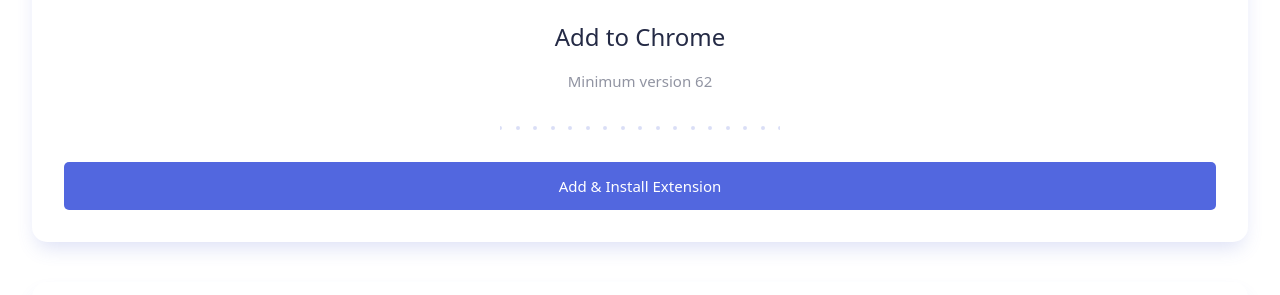
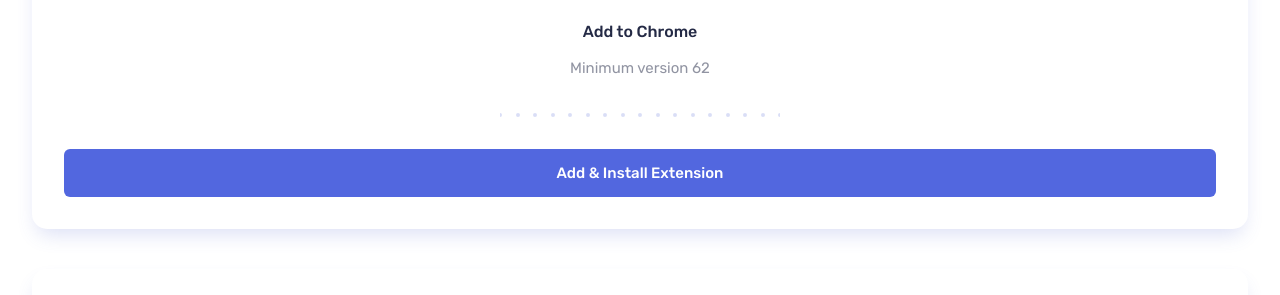
Before and after one commit to baby4dm/bookmark-landing-page, a website built with Vite: page index.html in a window 1280 px wide. Shown: the part 1682-1977 px from the top of the page. Built offline with nearby package versions, Linux system fonts and the light colour scheme.

Commit message:
fixed css file

```diff
--- a/index.html
+++ b/index.html
@@ -156,7 +156,7 @@
               like answered please feel free to email us.
             </p>
           </div>
-          <div>
+          <div class="w-full">
             <details class="details-container">
               <summary>
                 <span>What is Bookmark?</span
--- a/src/style.css
+++ b/src/style.css
@@ -7,39 +7,42 @@
   --color-grey-50: #f7f7f7;
   --color-red-400: #fa5959;
   --color-blue-950-50: rgba(36, 42, 69, 0.5);
+  --color-blue-950-75: rgba(36, 42, 69, 0.75);
   --color-list-border: rgba(73, 93, 207, 0.2);
 
-  --font-family-sans: Rubik, sans-serif;
+  --font-sans: Rubik, sans-serif;
 
-  --font-size-p1-mobile: 30px;
-  --font-size-p2-mobile-med: 15px;
-  --font-size-p2-mobile-reg: 15px;
-  --font-size-p2-mobile-light: 15px;
-  --font-size-p3-mobile: 12px;
-  --font-size-p4-mobile: 10px;
-  --font-size-p1: 10px;
-  --font-size-p2: 32px;
-  --font-size-p3: 20px;
-  --font-size-p4: 18px;
-  --font-size-p5-light: 16px;
-  --font-size-p5-reg: 16px;
-  --font-size-p6: 14px;
-  --font-size-p6-semi: 14px;
-  --font-size-p7: 10px;
-  --font-size-install-card: 24px;
-
+  --text-p1-mobile: 30px;
+  --text-p2-mobile-med: 15px;
+  --text-p2-mobile-reg: 15px;
+  --text-p2-mobile-light: 15px;
+  --text-p3-mobile: 12px;
+  --text-p4-mobile: 10px;
+  --text-p1: 10px;
+  --text-p2: 32px;
+  --text-p3: 20px;
+  --text-p4: 18px;
+  --text-p5-light: 16px;
+  --text-p5-reg: 16px;
+  --text-p6: 14px;
+  --text-p6-semi: 14px;
+  --text-p7: 10px;
+  --text-install-card: 24px;
   --letter-spacing-p2-desk: -0.1px;
   --letter-spacing-p3-desk: 0.25px;
   --letter-spacing-p5-desk: 0.5px;
   --letter-spacing-p3-mobile: 5px;
+  --font-weight-medium: 500;
+  --font-weight-normal: 400;
 }
-@layer components {
+
+@layer base {
   body {
-    font-family: var(--font-family-sans);
+    font-family: var(--font-sans);
   }
   h1,
   h2 {
-    font-size: var(--font-size-p1-mobile);
+    font-size: var(--text-p1-mobile);
     font-weight: var(--font-weight-medium);
     color: var(--color-blue-950);
     line-height: 135%;
@@ -51,14 +54,14 @@
     color: var(--color-blue-950);
   }
   h4 {
-    font-size: var(--font-size-p3-mobile);
+    font-size: var(--text-p3-mobile);
     line-height: 300%;
     letter-spacing: var(--letter-spacing-p3-mobile);
     color: white;
   }
   p,
   li {
-    font-size: var(--font-size-p2-mobile-reg);
+    font-size: var(--text-p2-mobile-reg);
     font-weight: var(--font-weight-normal);
     line-height: 165%;
 
@@ -67,56 +70,31 @@
   li {
     color: var(--color-blue-950);
   }
-
-  .btn-primary {
-    border-radius: 5px;
-    height: 48px;
-    font-size: var(--font-size-p2-mobile-med);
-    font-weight: var(--font-weight-medium);
-    color: var(--color-white);
-    line-height: 200%;
-    padding: 14px 9px;
-    display: flex;
-    align-items: center;
-    justify-content: center;
-    width: 100%;
-  }
-
-  .features-element {
-    border-bottom: 1px solid var(--color-list-border);
-    height: 100%;
-    display: flex;
-    align-items: center;
-    justify-content: center;
-  }
-
-  .install-card {
-    display: flex;
-    flex-direction: column;
-    align-items: center;
-    width: 100%;
-    gap: 32px;
-    box-shadow: 0px 10px 20px -5px var(--color-list-border);
-    border-radius: 15px;
-    padding: 32px;
-  }
   details summary::-webkit-details-marker {
     display: none;
   }
   details summary::marker {
     display: none;
   }
+}
+@layer components {
+  .btn-primary {
+    @apply w-full h-12 flex items-center justify-center py-3.5 px-2.5 font-medium text-p2-mobile-med text-white rounded-md;
+  }
+
+  .features-element {
+    @apply border-b border-list-border h-full flex items-center justify-center text-blue-950-75;
+  }
+
+  .install-card {
+    @apply flex flex-col items-center w-full gap-8 p-8 rounded-[15px] shadow-xl;
+    box-shadow: 0px 10px 20px -5px var(--color-list-border);
+  }
+
   .details-container {
-    border-bottom: 1px solid var(--color-list-border);
+    @apply border-t border-solid border-[var(--color-list-border)];
   }
   .details-container summary {
-    display: flex;
-    align-items: center;
-    justify-content: space-between;
-    gap: 8px;
-    padding: 16px 0;
-    cursor: pointer;
-    list-style: none;
-    color: var(--color-blue-950);
+    @apply flex items-center justify-between gap-4 py-4 cursor-pointer list-none text-blue-950 text-p2-mobile-light;
   }
 }
--- a/tailwind.config.js
+++ /dev/null
@@ -1,11 +0,0 @@
-export default {
-  content: ["./index.html", "./src/**/*.{js,ts,jsx,tsx}"],
-  theme: {
-    extend: {
-      fontSize: {
-        'p1': '100px',
-      },
-    },
-  },
-  plugins: [],
-};
```
